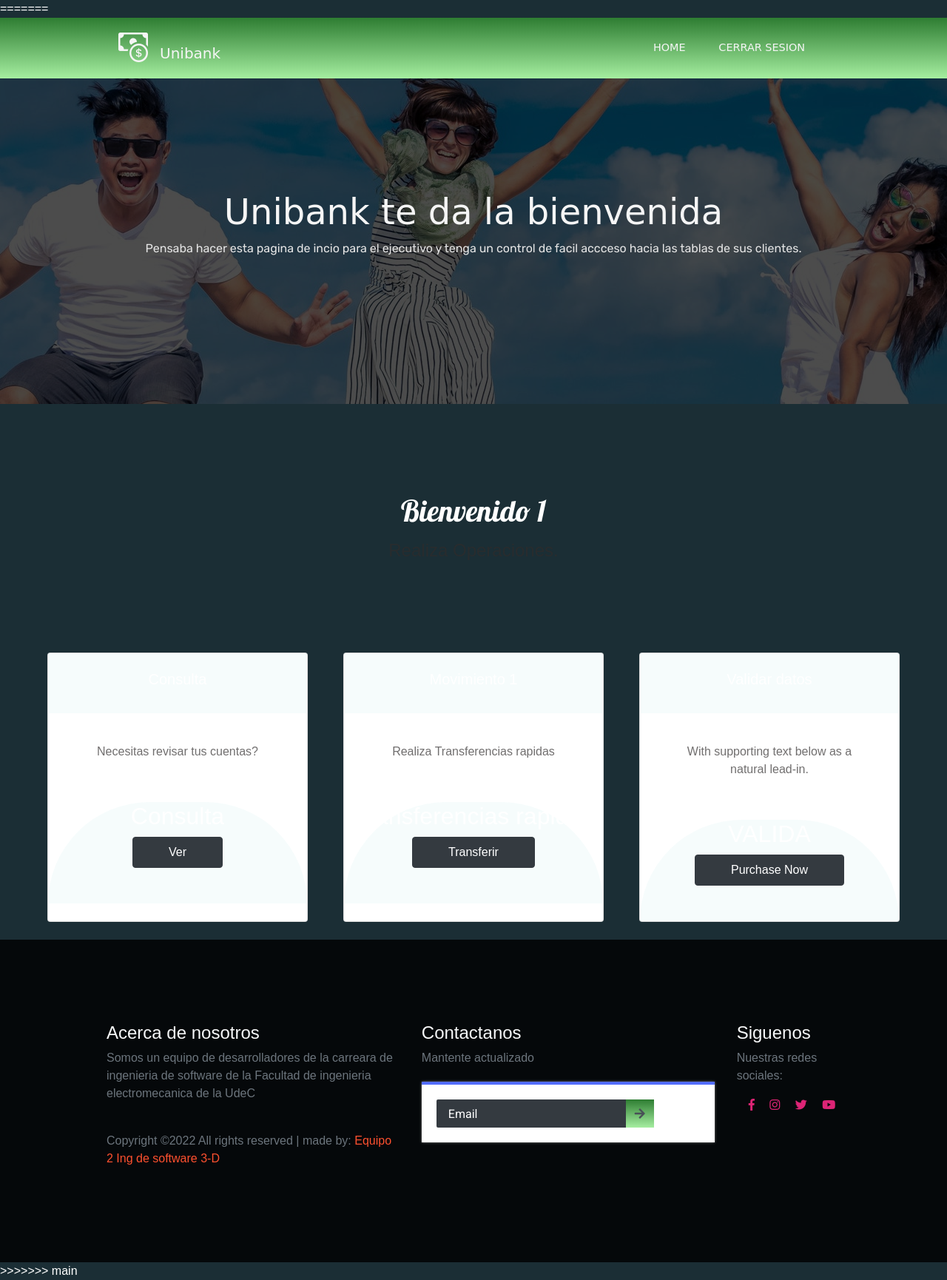
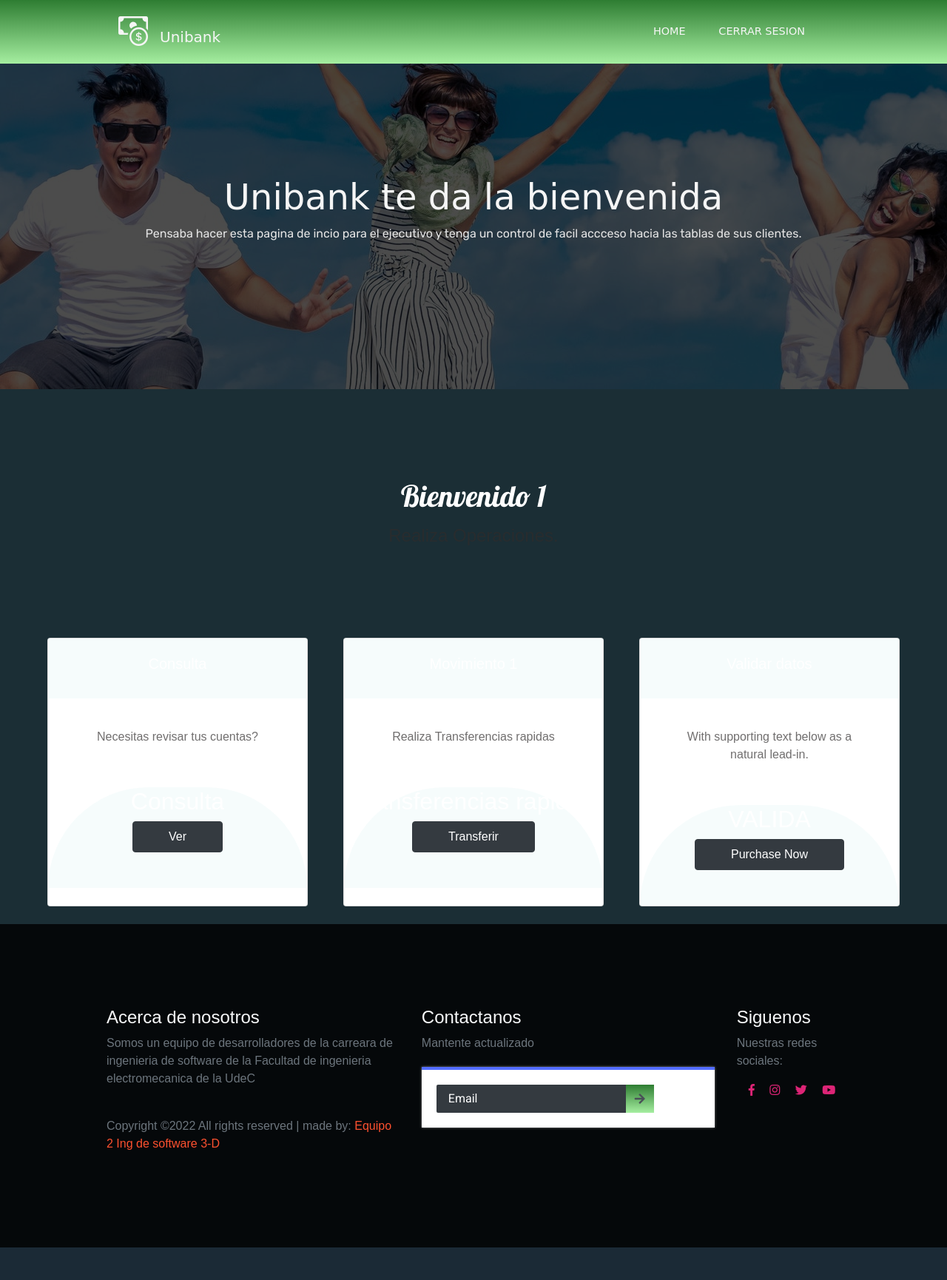
Before and after one commit to Maskeit/Proyecto-Integrador-3, a PHP site: page /cliente in a window 1280 px wide. Shown: the whole page at 74% size. After the commit the page ends 1686 px from the top, so only its background shows below. Run offline with PHP 8.4, Linux system fonts and the light colour scheme; the visitor is signed in with stand-in values (Sample User, id 1); some libraries are stand-ins or nearby versions; some web fonts are replaced.

Commit message:
actualizacion de mi rama
Nada importante

```diff
--- a/vistas/cliente.view.php
+++ b/vistas/cliente.view.php
@@ -1,4 +1,3 @@
-=======
 <?php
 require 'vistas/headerEspecifico.php';
 //SE SUPONE QUE ALONSO CAMBIARA EL DISEÑO DE ESTA VISTA **ELIMINEN ESTE COMENTARIO CUANDO YA ESTE TERMINADO PORFA
@@ -71,4 +70,3 @@ require 'vistas/headerEspecifico.php';
 <?php
 require 'footer.php';
 ?>
->>>>>>> main
```
